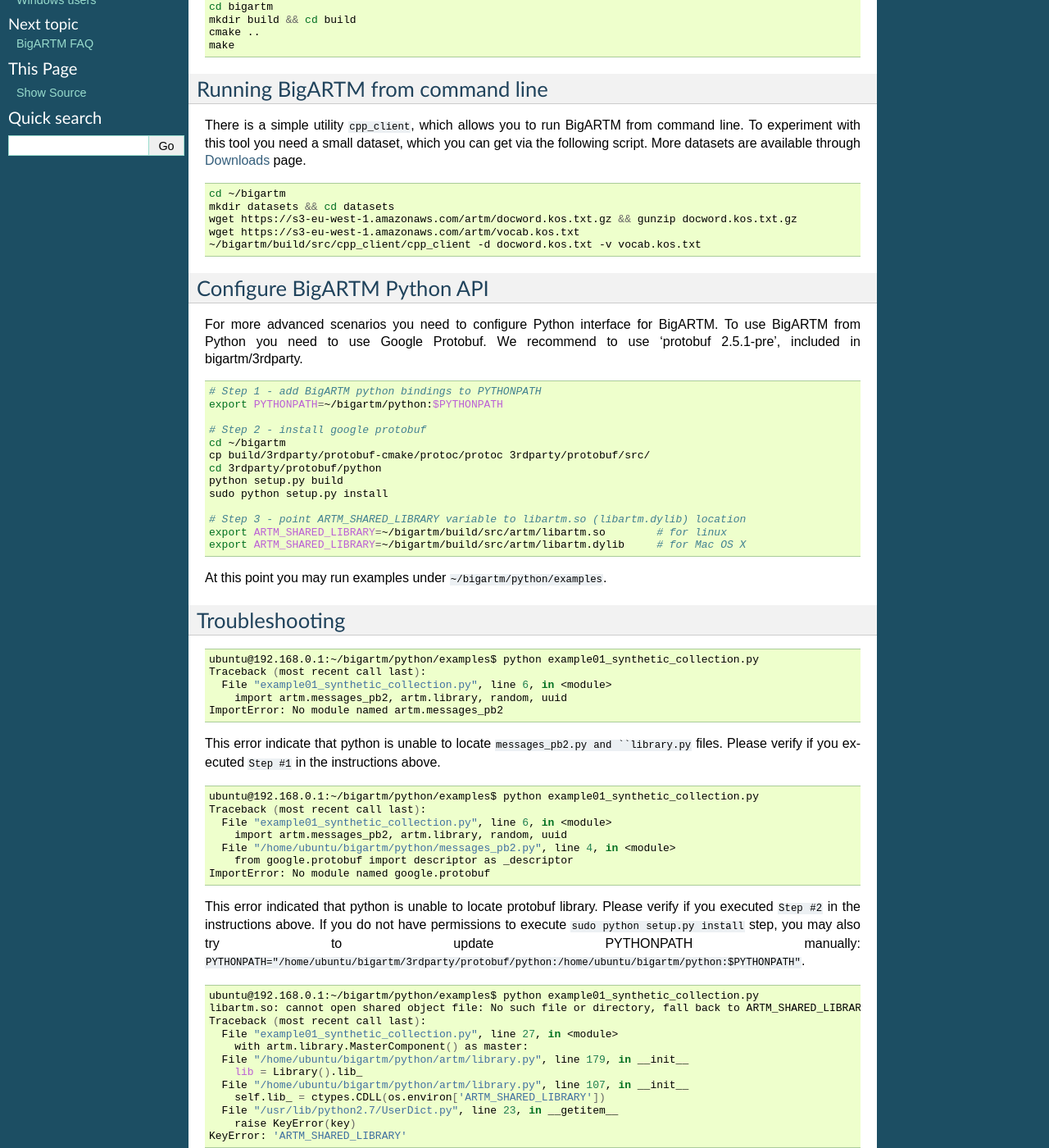
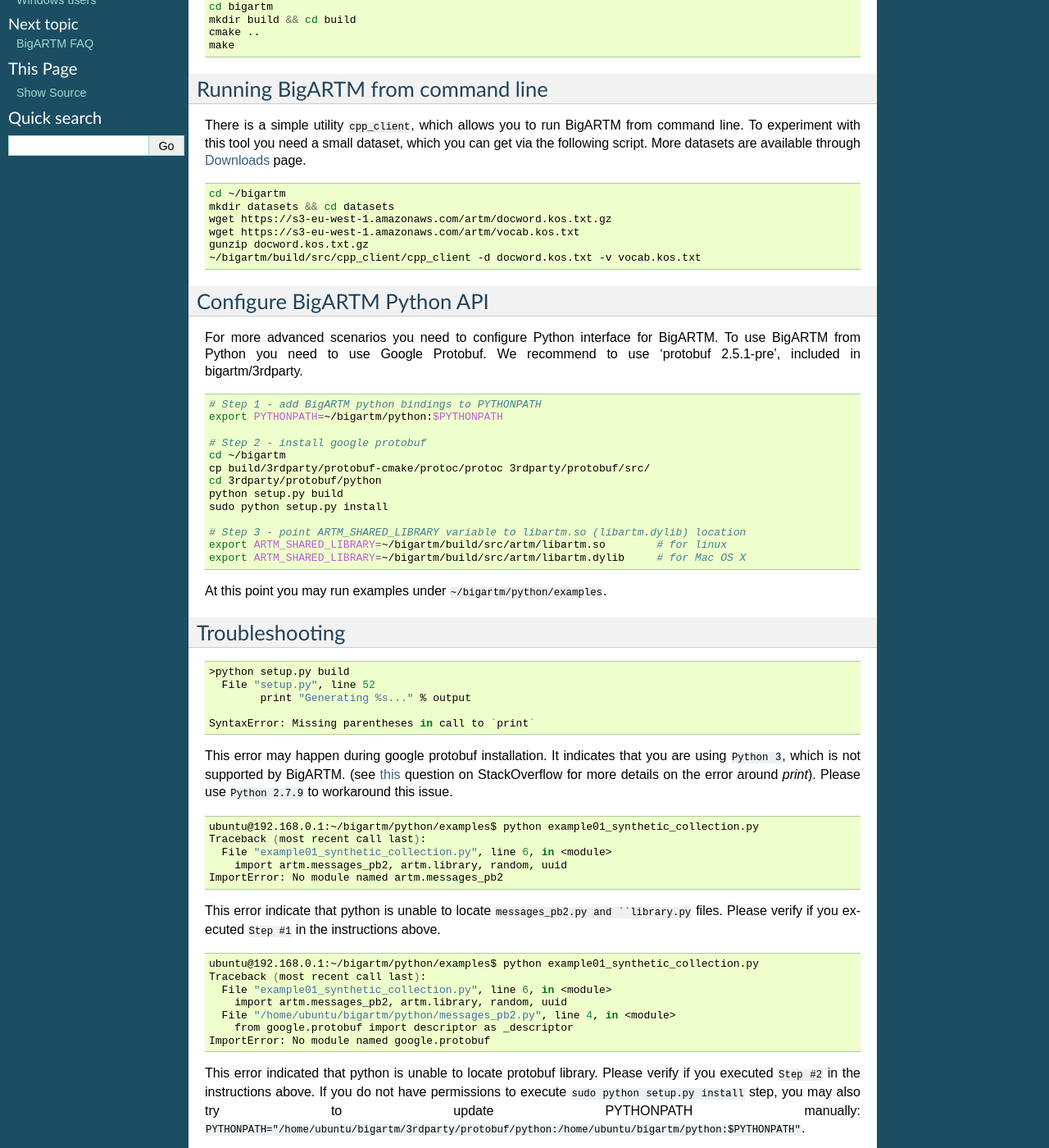
Before and after one commit to bigartm/bigartm, a Sphinx documentation site: the page built from docs/tutorials/linux_basic.txt, in a window 1280 px wide and 1400 px high, scrolled down 295 px. Shown: the whole window at 82% size. Built offline with Sphinx 7.4.7, drawn with Linux system fonts in a browser that asks for light colours; formulas are drawn with MathJax 3; some of the changed text lies outside the part shown.

Commit message:
Document Python3 error message in troubleshooting chapter [skip ci]

```diff
--- a/docs/tutorials/linux_basic.txt
+++ b/docs/tutorials/linux_basic.txt
@@ -34,8 +34,9 @@
 
    cd ~/bigartm
    mkdir datasets && cd datasets
-   wget https://s3-eu-west-1.amazonaws.com/artm/docword.kos.txt.gz && gunzip docword.kos.txt.gz
+   wget https://s3-eu-west-1.amazonaws.com/artm/docword.kos.txt.gz
    wget https://s3-eu-west-1.amazonaws.com/artm/vocab.kos.txt
+   gunzip docword.kos.txt.gz
    ~/bigartm/build/src/cpp_client/cpp_client -d docword.kos.txt -v vocab.kos.txt
 
 Configure BigARTM Python API
@@ -68,6 +69,20 @@
 
 .. code-block:: bash
 
+  >python setup.py build
+    File "setup.py", line 52
+	  print "Generating %s..." % output
+
+  SyntaxError: Missing parentheses in call to `print`
+
+This error may happen during google protobuf installation.
+It indicates that you are using ``Python 3``, which is not supported by BigARTM.
+(see `this <http://stackoverflow.com/questions/826948/syntax-error-on-print-with-python-3>`_
+question on StackOverflow for more details on the error around `print`).
+Please use ``Python 2.7.9`` to workaround this issue.
+
+.. code-block:: bash
+
    ubuntu@192.168.0.1:~/bigartm/python/examples$ python example01_synthetic_collection.py
    Traceback (most recent call last):
      File "example01_synthetic_collection.py", line 6, in <module>
@@ -95,7 +110,8 @@
 .. code-block:: bash
 
    ubuntu@192.168.0.1:~/bigartm/python/examples$ python example01_synthetic_collection.py
-   libartm.so: cannot open shared object file: No such file or directory, fall back to ARTM_SHARED_LIBRARY environment variable
+   libartm.so: cannot open shared object file: No such file or directory,
+   fall back to ARTM_SHARED_LIBRARY environment variable
    Traceback (most recent call last):
      File "example01_synthetic_collection.py", line 27, in <module>
        with artm.library.MasterComponent() as master:
--- a/docs/tutorials/windows_basic.txt
+++ b/docs/tutorials/windows_basic.txt
@@ -124,6 +124,10 @@
     For further details about protobuf installation refer to `protobuf/python/README
     <https://raw.githubusercontent.com/bigartm/bigartm/master/3rdparty/protobuf/python/README.txt>`_.
 
+If you are getting errors when configuring or using Python API,
+please refer to Troubleshooting chapter in :doc:`/tutorials/linux_basic`.
+The list of issues is common between Windows and Linux.
+
 Running BigARTM from Python API
 -------------------------------
 
```
